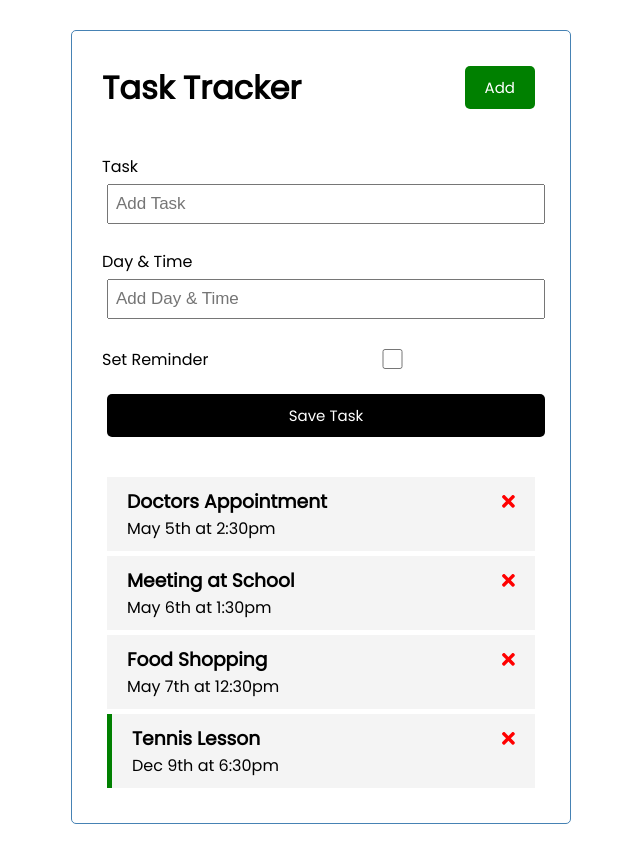
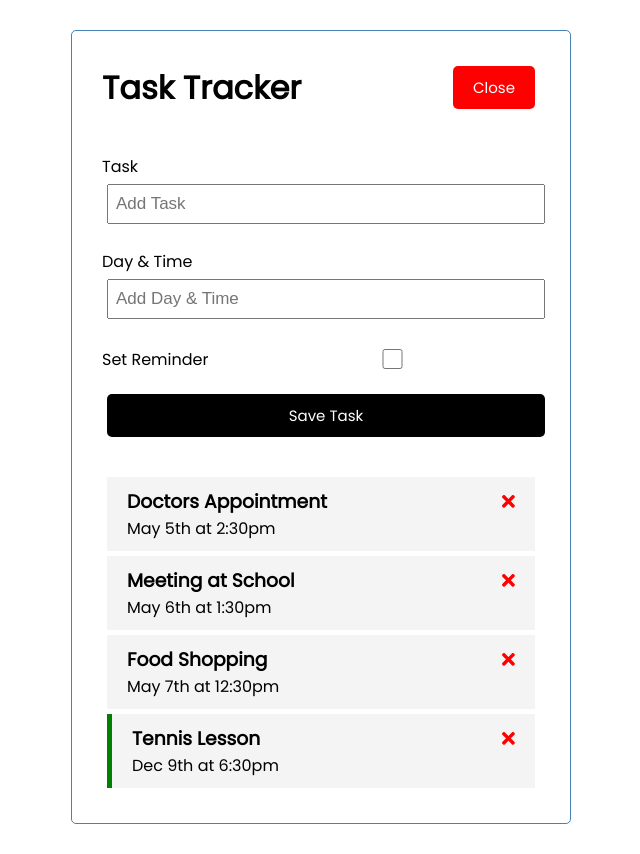
Before and after one commit to salvatorealbano85/angular-crash, an Angular app: page / in a window 1280 px wide. Both pictures are taken after a click on the button "Add". Shown: the whole page, without its empty margins (319-959 px from the left). Built offline with nearby package versions, Linux system fonts and the light colour scheme; data requests are answered from the project's data file.

Commit message:
Aggiunto Tasto Mostra/nascondi form inserimento task

```diff
--- a/src/app/components/add-task/add-task.component.html
+++ b/src/app/components/add-task/add-task.component.html
@@ -1,4 +1,4 @@
-<form class="add-form" (ngSubmit)="onSubmit()">
+<form *ngIf="showAddTask" class="add-form" (ngSubmit)="onSubmit()">
   <div class="form-control">
     <label for="text">Task</label>
     <input type="text" name="text" id="text" placeholder="Add Task" [(ngModel)]="text">
--- a/src/app/components/add-task/add-task.component.ts
+++ b/src/app/components/add-task/add-task.component.ts
@@ -1,5 +1,7 @@
+import { Subscription } from 'rxjs';
 import { Component, OnInit, Output, EventEmitter } from '@angular/core';
 import { Task } from 'src/app/Task';
+import { UiService } from 'src/app/services/ui.service';
 
 @Component({
   selector: 'app-add-task',
@@ -11,8 +13,12 @@
   text: string;
   day: string;
   reminder: boolean = false;
+  showAddTask: boolean;
+  subscription: Subscription;
 
-  constructor() { }
+  constructor(private uiService: UiService) {
+    this.subscription = this.uiService.onToggle().subscribe(value => this.showAddTask = value);
+  }
 
   ngOnInit(): void {
   }
--- a/src/app/components/header/header.component.html
+++ b/src/app/components/header/header.component.html
@@ -1,4 +1,8 @@
 <header>
   <h1>{{ title }}</h1>
-  <app-button color="green" text="Add" (btnClick)="toggleAddTask()"></app-button>
+  <app-button
+    color="{{ showAddTask ? 'red' : 'green'}}"
+    text="{{ showAddTask ? 'Close' : 'Add'}}"
+    (btnClick)="toggleAddTask()">
+  </app-button>
 </header>
--- a/src/app/components/header/header.component.ts
+++ b/src/app/components/header/header.component.ts
@@ -1,4 +1,6 @@
 import { Component, OnInit } from '@angular/core';
+import { UiService } from 'src/app/services/ui.service';
+import { Subscription } from 'rxjs';
 
 @Component({
   selector: 'app-header',
@@ -7,13 +9,18 @@
 })
 export class HeaderComponent implements OnInit {
   title: string = "Task Tracker";
-  constructor() { }
+  showAddTask: boolean = false;
+  subscription: Subscription;
+
+  constructor(private uiService: UiService) {
+    this.subscription = this.uiService.onToggle().subscribe(value => this.showAddTask = value);
+  }
 
   ngOnInit(): void {
   }
 
   toggleAddTask(){
-    console.log("toggle")
+    this.uiService.toggleAddTask();
   }
 
 }
--- /dev/null
+++ b/src/app/services/ui.service.ts
@@ -0,0 +1,21 @@
+import { Injectable } from '@angular/core';
+import { Observable, Subject} from 'rxjs';
+
+@Injectable({
+  providedIn: 'root'
+})
+export class UiService {
+  private showAddTask: boolean = false;
+  private subject = new Subject<any>();
+
+  constructor() { }
+
+  toggleAddTask(): void{
+    this.showAddTask = !this.showAddTask;
+    this.subject.next(this.showAddTask);
+  }
+
+  onToggle(): Observable<any>{
+    return this.subject.asObservable();
+  }
+}
```
Also changed, not shown: 1 other file (tests, documents, lock files or other folders).
